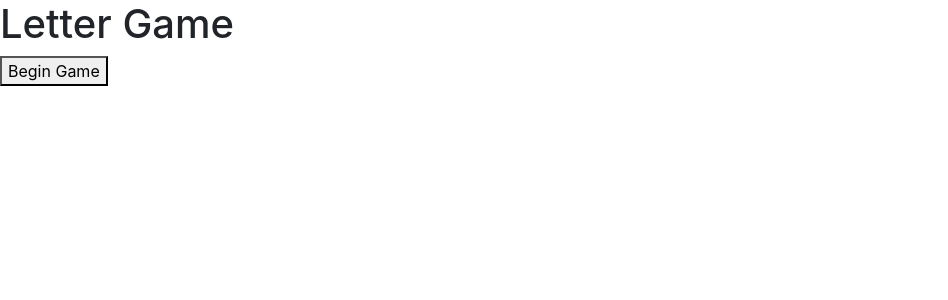
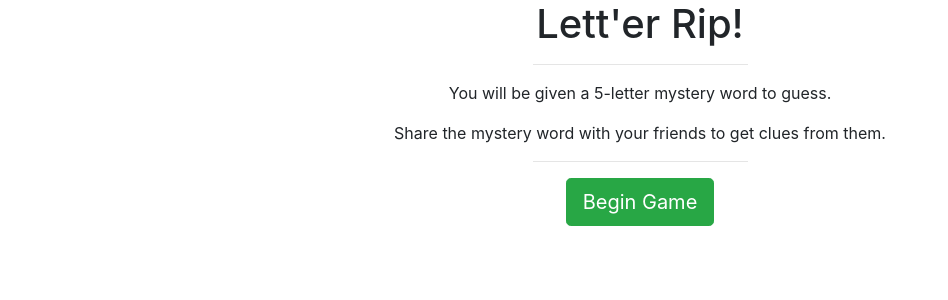
Before and after one commit to codefeld/lettergame, a Flask app: page / in a window 1280 px wide. Shown: the top 300 px of the page, without its empty margins (0-948 px from the left). Run offline with Flask 2, Linux system fonts and the light colour scheme; some libraries are stand-ins or nearby versions.

Commit message:
make home page pretty and gave game title

```diff
--- a/templates/clue.html
+++ b/templates/clue.html
@@ -1,6 +1,5 @@
 {% extends "layout.html" %}
 {% block content %}
-<div class="container" style="text-align: center">
 <p>Give your friend a clue by using letters from their word!</p>
 <p>Your friend's word is:</p>
 <button onclick="updateClues('{{word[0]}}')" type="button" class="btn btn-primary btn-lg">{{word[0]}}</button>
@@ -122,5 +121,4 @@ function backspace() {
 	}
 }
 </script>
-</div>
 {% endblock %}
--- a/templates/game.html
+++ b/templates/game.html
@@ -34,7 +34,7 @@ window.addEventListener("load", function(){
 });
 
 function enableViewClues() {
-	const style = "btn btn-primary btn-lg"
+	const style = "btn btn-info btn-lg"
 	const viewCluesButton = document.getElementById("viewClues")
 	viewCluesButton.className = style
 	viewCluesButton.removeAttribute("disabled")
--- a/templates/guess.html
+++ b/templates/guess.html
@@ -1,6 +1,5 @@
 {% extends "layout.html" %}
 {% block content %}
-<div class="container" style="text-align: center">
 	{% if wrong_guess %}
 	<p><span style = "color:red">Incorrect Guess! Try again</span></p>
 	{% endif %}
@@ -33,7 +32,6 @@
 	<button type="button" id="share" class="btn btn-success btn-lg">Share</button>
 	{% endif %}
 	<button type="button" class="btn btn-info btn-lg" onclick="location.reload(true)">Refresh</button>
-</div>
 
 <footer class="py-3 my-4" style="text-align:center"><a href="{{quit_url}}">Rage Quit</a></footer>
 
--- a/templates/index.html
+++ b/templates/index.html
@@ -1,8 +1,9 @@
 {% extends "layout.html" %}
 {% block content %}
-<h1>Letter Game</h1>
 <form action="/game/new" method="post" id="form1">
 </form>
-
-<button type="submit" form="form1" value="Submit">Begin Game</button>
+<p>You will be given a 5-letter mystery word to guess.</p>
+<p>Share the mystery word with your friends to get clues from them.</p>
+<hr class="col-3 col-md-2">
+<button class="btn btn-success btn-lg" type="submit" form="form1" value="Submit">Begin Game</button>
 {% endblock %}
--- a/templates/layout.html
+++ b/templates/layout.html
@@ -1,7 +1,7 @@
 <!doctype html>
 <html>
   <head>
-    <title>Letter Game</title>
+    <title>Lett'er Rip!</title>
 	<link id="favicon" rel="icon" href="{{ url_for('static', filename = 'favicon.ico') }}" type="image/x-icon">
 	<meta name="viewport" content="width=device-width, initial-scale=1.0">
 	<script src="https://polyfill.io/v3/polyfill.min.js?features=default"></script>
@@ -21,6 +21,10 @@
 	</style>
   </head>
   <body>
+	<div class="container" style="text-align: center">
+	<h1>Lett'er Rip!</h1>
+	<hr class="col-3 col-md-2">
     {% block content %}{% endblock %}
+	</div>
   </body>
 </html>
```
